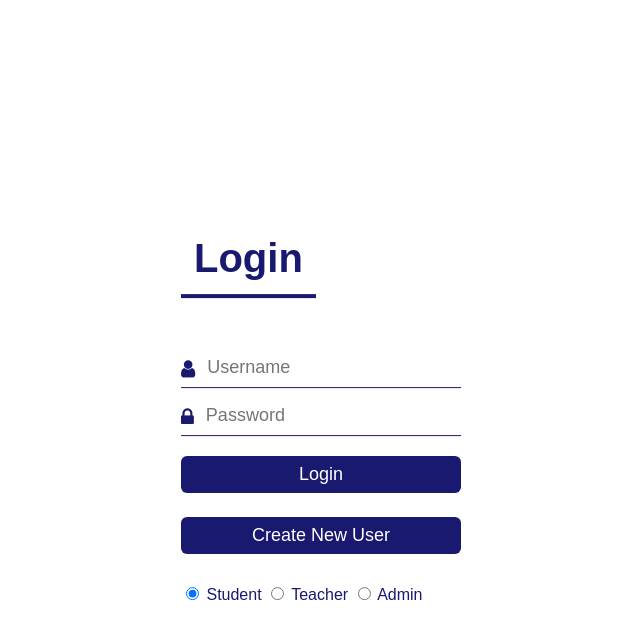
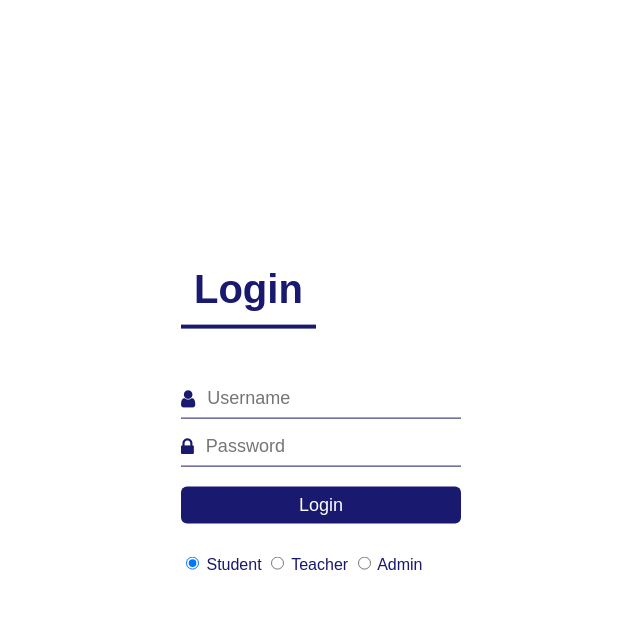
Before and after one commit to pwnedmk/Education-System, a PHP site: page /login.php in a window 1280 px wide. Shown: the top 639 px of the page, without its empty margins (319-959 px from the left). Run offline with PHP 8.4, Linux system fonts and the light colour scheme.

Commit message:
remove create user from login page

```diff
--- a/login.php
+++ b/login.php
@@ -1,14 +1,14 @@
-<html>
-
+<!DOCTYPE html>
+<html lang="en">
 <head>
+    <meta charset="UTF-8">
     <title>Login</title>
     <link rel="stylesheet" href="https://stackpath.bootstrapcdn.com/font-awesome/4.7.0/css/font-awesome.min.css">
     <link rel="stylesheet" href="login.css">
 </head>
-
-    <body id ="blur">
+<body id="blur">
     <div class="wrapper">
-            <form method=POST>
+        <form method="POST">
             <div class="login-box">
                 <h1>Login</h1>
                 <div id="loginForm">
@@ -21,28 +21,6 @@
                         <input id="pass" type="password" name="pass" placeholder="Password">
                     </div>
                     <button class="button" name="sub" type="submit">Login</button>
-                        <button class="button" name="submitNewUser" type="button">Create New User</button>
-                    </div>
-                    <div id="container">
-                        <div id="newUserForm" style="display:none;">
-                            <div class="textbox">
-                                <i class="fa fa-user" aria-hidden="true"></i>
-                                <input id="new_username" type="text" name="new_userID" placeholder="Username">
-                            </div>
-                            <div class="textbox">
-                                <i class="fa fa-lock" aria-hidden="true"></i>
-                                <input id="new_pass" type="password" name="new_pass" placeholder="Password">
-                            </div>
-                            <div class="textbox">
-                                <i class="fa fa-user" aria-hidden="true"></i>
-                                <input id="new_name" type="text" name="new_name" placeholder="Name">
-                            </div>
-                            <div class="textbox">
-                                <i class="fa fa-envelope" aria-hidden="true"></i>
-                                <input id="new_email" type="email" name="new_email" placeholder="Email">
-                            </div>
-                            <button class="button" id="newUserButton" name="submitNewUser" type="submit" disabled>Create</button>
-                        </div>
                 </div>
                 <br>
                 <input type="radio" name="STAButton" class="STAState" checked id="StudentButton" value="student"/>
@@ -52,7 +30,6 @@
                 <input type="radio" name="STAButton" class="STAState" id="AdminButton" value="admin"/>
                 <label class="STA" for="AdminButton">Admin</label>
             </div>
-
         </form>
         <div id="message">
             <h3>Password must contain the following:</h3>
@@ -67,60 +44,6 @@
         // Report all error information on the webpage
         error_reporting(E_ALL);
         ini_set('display_errors', 1);
-            // submitting new user and pass
-            if (isset($_POST["submitNewUser"])) {
-                if (isset($_POST["STAButton"])) {
-                    $type = $_POST["STAButton"];
-                    $servername = "localhost";
-                    $username = "admin"; // user name
-                    $password = "admin"; // password used to login MySQL server
-                    $dbname = "educationsystem";
-
-                    // Create connection
-                    $db = new mysqli($servername, $username, $password, $dbname);
-                    // db location, user, passwd, database
-
-                    if ($db->connect_errno > 0) {
-                        die('Unable to connect to database [' . $db->connect_error . ']');
-                    }
-                    else {
-                        $user = $_POST["new_userID"]; // turn into string taken from https://www.geeksforgeeks.org/php-strval-function/#:~:text=The%20strval()%20function%20is,or%20double)%20to%20a%20string.
-                        $pass = $_POST["new_pass"];
-                        $name = $_POST["new_name"];
-                        $email = $_POST["new_email"];
-
-                        $check = 0; // if this is >0 then there is already a usersame with that user input
-                        $sql = "SELECT userID FROM login where type = '" . $type . "'";
-                        $result = $db->query($sql);
-
-                        if ($result->num_rows > 0) {
-                            // output data of each row
-                            while ($row = $result->fetch_assoc()) { // info about query"https://www.w3schools.com/php/php_mysql_select.asp
-                                if ($row["userID"] == $user) {
-                                    $check = 1;
-                                    echo '<script>alert("Username already exists")</script>';
-                                }
-                            }
-                        }
-
-                        if ($check == 0) {
-                            $sql_insert = "INSERT INTO login (userID, password, type, name, email) VALUES ('" . $user . "', '" . $pass . "', '" . $type . "', '" . $name . "', '" . $email . "')";
-                            $db->query($sql_insert) or die('Sorry, database operation was failed');
-                            // get ID for user that was created.
-                            $sql = "SELECT ID FROM login where userID = '" . $user . "'";
-                            $id = $db->query($sql)->fetch_object()->ID;
-
-                            session_start();
-                            $_SESSION["Username"] = $user;
-                            $_SESSION["ID"] = $id;
-                            header("Location: login.php");
-
-                        }
-                        $result->close();
-                        $db->close();
-                    }
-                }
-            }
 
         if (isset($_POST['sub'])) {
             $type = $_POST["STAButton"];
@@ -175,21 +98,6 @@
     ?>
 
     <script>
-            document.addEventListener("DOMContentLoaded", function() {
-                var newUserButton = document.querySelector('button[name="submitNewUser"]');
-                var newUserForm = document.getElementById('newUserForm');
-                var loginForm = document.getElementById('loginForm');
-
-                newUserButton.addEventListener('click', function() {
-                    newUserForm.style.display = 'block';
-                    loginForm.style.display = 'none';
-                });
-            });
-
-            var username = document.getElementById('new_username').value;
-            var password = document.getElementById('new_pass').value;
-            var name = document.getElementById('new_name').value;
-
         var myInput = document.getElementById("new_pass");
         var letter = document.getElementById("letter");
         var capital = document.getElementById("capital");
@@ -197,6 +105,7 @@
         var length = document.getElementById("length");
         var special = document.getElementById("special");
         var checker = true;
+
         // When the user clicks on the password field, show the message box
         myInput.onfocus = function() {
             document.getElementById("message").style.display = "block";
```
Lines whose indentation alone changed are shown as unchanged.
